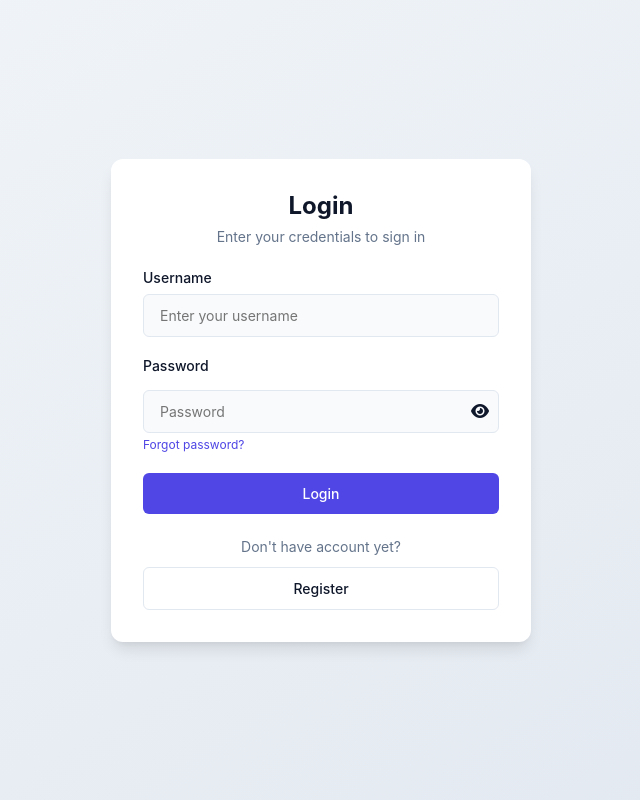
After one commit to VanSok55/Pos_ass, a PHP site: page / in a window 1280 px wide. The commit adds this page. Shown: the whole page, without its empty margins (319-959 px from the left). Run offline with PHP 8.4, Linux system fonts and the light colour scheme.

Commit message:
Updated Login and Register form Interface

```diff
--- a/dashboard.php
+++ b/dashboard.php
@@ -3,7 +3,7 @@ session_start();
 
 // Check if the user is logged in (i.e., if the session variable is set)
 if (!isset($_SESSION['u_name'])) {
-    header("Location: form.php"); // Redirect to the login page if not logged in
+    header("Location: index.php"); // Redirect to the login page if not logged in
     exit();
 }
 
--- /dev/null
+++ b/index.php
@@ -0,0 +1,280 @@
+<!DOCTYPE html>
+<html lang="en">
+<head>
+    <meta charset="UTF-8">
+    <meta name="viewport" content="width=device-width, initial-scale=1.0">
+    <title>Login</title>
+
+    <link rel="stylesheet" href="https://cdnjs.cloudflare.com/ajax/libs/font-awesome/6.7.2/css/all.min.css" />
+
+    <style>
+        :root {
+            --primary: #4f46e5;
+            --primary-hover: #4338ca;
+            --background: #f8fafc;
+            --card-bg: #ffffff;
+            --text: #0f172a;
+            --text-secondary: #64748b;
+            --border: #e2e8f0;
+            --input-bg: #f8fafc;
+            --shadow: 0 10px 15px -3px rgba(0, 0, 0, 0.1), 0 4px 6px -2px rgba(0, 0, 0, 0.05);
+        }
+
+        * {
+            margin: 0;
+            padding: 0;
+            box-sizing: border-box;
+            font-family: -apple-system, BlinkMacSystemFont, 'Segoe UI', Roboto, Oxygen, Ubuntu, Cantarell, 'Open Sans', 'Helvetica Neue', sans-serif;
+        }
+
+        body {
+            background: linear-gradient(to bottom right, #f1f5f9, #e2e8f0);
+            min-height: 100vh;
+            display: flex;
+            align-items: center;
+            justify-content: center;
+            padding: 1rem;
+            color: var(--text);
+        }
+
+        .auth-container {
+            width: 100%;
+            max-width: 420px;
+            position: relative;
+        }
+
+        .auth-card {
+            background-color: var(--card-bg);
+            border-radius: 0.75rem;
+            box-shadow: var(--shadow);
+            padding: 2rem;
+            width: 100%;
+            transition: all 0.3s ease;
+        }
+
+        #register {
+            display: none;
+            opacity: 0;
+            transform: translateY(20px);
+        }
+
+        .auth-card.active {
+            display: block;
+            animation: fadeIn 0.3s forwards;
+        }
+
+        @keyframes fadeIn {
+            from {
+                opacity: 0;
+                transform: translateY(20px);
+            }
+            to {
+                opacity: 1;
+                transform: translateY(0);
+            }
+        }
+
+        .auth-header {
+            text-align: center;
+            margin-bottom: 1.5rem;
+        }
+
+        .auth-header h2 {
+            font-size: 1.5rem;
+            font-weight: 700;
+            margin-bottom: 0.5rem;
+        }
+
+        .auth-subtitle {
+            color: var(--text-secondary);
+            font-size: 0.875rem;
+        }
+
+        .form-group {
+            margin-bottom: 1.25rem;
+        }
+
+        .name-row {
+            display: grid;
+            grid-template-columns: 1fr 1fr;
+            gap: 1rem;
+        }
+
+        label {
+            display: block;
+            margin-bottom: 0.5rem;
+            font-size: 0.875rem;
+            font-weight: 500;
+        }
+
+        input {
+            width: 100%;
+            padding: 0.75rem 1rem;
+            border: 1px solid var(--border);
+            border-radius: 0.375rem;
+            background-color: var(--input-bg);
+            font-size: 0.875rem;
+            transition: border-color 0.15s ease;
+        }
+
+        input:focus {
+            outline: none;
+            border-color: var(--primary);
+            box-shadow: 0 0 0 3px rgba(79, 70, 229, 0.1);
+        }
+
+        .password-header {
+            display: flex;
+            justify-content: space-between;
+            align-items: center;
+            margin-bottom: 0.5rem;
+        }
+
+        .forgot-password {
+            font-size: 0.75rem;
+            color: var(--primary);
+            text-decoration: none;
+
+        }
+
+        .forgot-password:hover {
+            text-decoration: underline;
+        }
+
+        .btn {
+            display: block;
+            width: 100%;
+            padding: 0.75rem 1.25rem;
+            border-radius: 0.375rem;
+            font-weight: 500;
+            font-size: 0.875rem;
+            text-align: center;
+            cursor: pointer;
+            transition: all 0.15s ease;
+            border: none;
+        }
+
+        .btn-primary {
+            background-color: var(--primary);
+            color: white;
+        }
+
+        .btn-primary:hover {
+            background-color: var(--primary-hover);
+        }
+
+        .btn-outline {
+            background-color: transparent;
+            border: 1px solid var(--border);
+            color: var(--text);
+        }
+
+        .btn-outline:hover {
+            background-color: var(--input-bg);
+        }
+
+        .auth-footer {
+            margin-top: 1.5rem;
+            text-align: center;
+        }
+
+        .auth-footer p {
+            margin-bottom: 0.75rem;
+            font-size: 0.875rem;
+            color: var(--text-secondary);
+        }
+
+        .password-input-container {
+            position: relative;
+        }
+
+        .toggle-password {
+            position: absolute;
+            right: 10px;
+            top: 50%;
+            transform: translateY(-50%);
+            cursor: pointer;
+            user-select: none;
+        }
+
+        @media (max-width: 480px) {
+            .auth-card {
+                padding: 1.5rem;
+            }
+
+            .name-row {
+                grid-template-columns: 1fr;
+            }
+        }
+    </style>
+</head>
+<body>
+<div class="auth-container">
+    <div class="auth-card" id="login">
+        <div class="auth-header">
+            <h2>Login</h2>
+            <p class="auth-subtitle">Enter your credentials to sign in</p>
+        </div>
+        <form action="login.php" method="post">
+            <div class="form-group">
+                <label for="username">Username</label>
+                <input type="text" id="username" name="username" placeholder="Enter your username" required>
+            </div>
+            <div class="form-group">
+                <div class="password-header">
+                    <label for="password">Password</label>
+                </div>
+                <div class="password-input-container">
+                    <input type="password" id="password" name="password" placeholder="Password" required>
+                    <span class="toggle-password" onclick="togglePasswordVisibility('password')"><i class="fa-solid fa-eye"></i></span>
+                </div>
+
+                <a href="#" class="forgot-password">Forgot password?</a>
+            </div>
+            <button class="btn btn-primary" name="login" type="submit">Login</button>
+        </form>
+        <div class="auth-footer">
+            <p>Don't have account yet?</p>
+            <button class="btn btn-outline" id="btn-register">Register</button>
+        </div>
+    </div>
+
+    <div class="auth-card" id="register">
+        <div class="auth-header">
+            <h2>Register</h2>
+            <p class="auth-subtitle">Create a new account</p>
+        </div>
+        <form action="login.php" method="post">
+            <div class="name-row">
+                <div class="form-group">
+                    <label for="fname">First name</label>
+                    <input type="text" name="fname" id="fname" placeholder="John" required>
+                </div>
+                <div class="form-group">
+                    <label for="lname">Last name</label>
+                    <input type="text" name="lname" id="lname" placeholder="Doe" required>
+                </div>
+            </div>
+            <div class="form-group">
+                <label for="email">Email</label>
+                <input type="email" name="email" id="email" placeholder="john.doe@example.com" required>
+            </div>
+            <div class="form-group">
+                <label for="register-password">Password</label>
+                <div class="password-input-container">
+                    <input type="password" name="password" id="register-password" placeholder="Password" required>
+                    <span class="toggle-password" onclick="togglePasswordVisibility('register-password')">👁️</span>
+                </div>
+            </div>
+            <button class="btn btn-primary" name="register" type="submit">Create account</button>
+        </form>
+        <div class="auth-footer">
+            <p>Have Account?</p>
+            <button class="btn btn-outline" id="btn-log">Login</button>
+        </div>
+    </div>
+</div>
+<script src="script.js">
+</script>
+</body>
+</html>
--- a/insert.php
+++ b/insert.php
@@ -2,7 +2,7 @@
 session_start();
 if(!isset($_SESSION['u_name']))
 {
-    header("Location: form.php");
+    header("Location: index.php");
     exit();
 }
 include("connection.php");
--- a/login.php
+++ b/login.php
@@ -1,4 +1,5 @@
 <?php
+global $conn;
 session_start();
 include("connection.php");
 
@@ -27,7 +28,7 @@ if ($_SERVER["REQUEST_METHOD"] == "POST") {
         if ($stmt->execute()) {
             // Ensure no output before header()
             ob_start();
-            header("Location: form.php");
+            header("Location: index.php");
             ob_end_flush();
             exit();
         } else {
--- a/logout.php
+++ b/logout.php
@@ -2,6 +2,6 @@
 session_start();
 session_unset(); // Remove all session variables
 session_destroy(); // Destroy the session
-header("Location: form.php");
+header("Location: index.php");
 exit();
 ?>
--- a/newpw.php
+++ b/newpw.php
@@ -41,7 +41,7 @@
            if( $conn->query($sql))
            {
                 session_destroy();
-                echo"<script>alert ('The Password update succussuly!!!'); window.location='form.php'</script>";
+                echo"<script>alert ('The Password update succussuly!!!'); window.location='index.php'</script>";
            }else{
                 echo"<script>alert ('The Password update failed!! error');</script>";
            }
--- a/script.js
+++ b/script.js
@@ -1,14 +1,37 @@
-const register = document.getElementById("register");
-const login = document.getElementById("login");
-const btn_register = document.getElementById("btn-register");
-const btn_log = document.getElementById("btn-log");
+document.addEventListener('DOMContentLoaded', function() {
+  const loginCard = document.getElementById('login');
+  const registerCard = document.getElementById('register');
+  const btnRegister = document.getElementById('btn-register');
+  const btnLogin = document.getElementById('btn-log');
 
-btn_register.addEventListener("click", function () {
-  register.style.display = "block";
-  login.style.display = "none";
+  // Initially show login form
+  loginCard.classList.add('active');
+
+  // Switch to register form
+  btnRegister.addEventListener('click', function() {
+    loginCard.style.display = 'none';
+    loginCard.classList.remove('active');
+
+    registerCard.style.display = 'block';
+    setTimeout(() => {
+      registerCard.classList.add('active');
+    }, 10);
+  });
+
+  // Switch to login form
+  btnLogin.addEventListener('click', function() {
+    registerCard.style.display = 'none';
+    registerCard.classList.remove('active');
+
+    loginCard.style.display = 'block';
+    setTimeout(() => {
+      loginCard.classList.add('active');
+    }, 10);
+  });
 });
 
-btn_log.addEventListener("click", function () {
-  register.style.display = "none";
-  login.style.display = "block";
-});
+function togglePasswordVisibility(inputId) {
+  const passwordInput = document.getElementById(inputId);
+  const type = passwordInput.getAttribute('type') === 'password' ? 'text' : 'password';
+  passwordInput.setAttribute('type', type);
+}
```
Also changed, not shown: form.php (deleted, +0 -51 lines).
